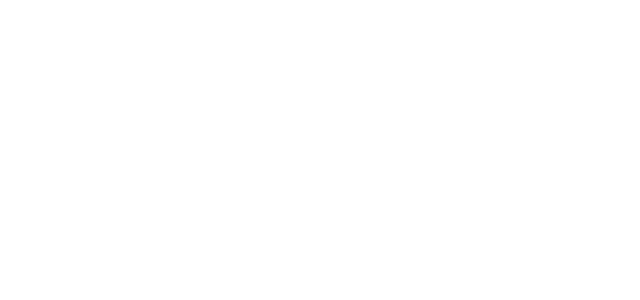
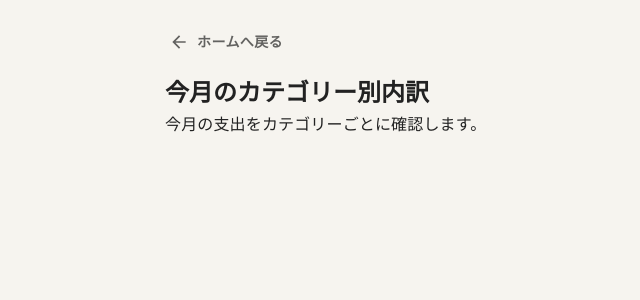
Before and after one commit to ryusei-yaku/kakeibo-app, a React (Vite) app: page /categories/monthly in a window 1280 px wide. Before the commit this address had no page. Shown: the top 300 px of the page, without its empty margins (199-839 px from the left). Built offline with nearby package versions, Linux system fonts and the light colour scheme.

Commit message:
今月のカテゴリー別内訳ページの土台を作成

```diff
--- a/src/App.tsx
+++ b/src/App.tsx
@@ -1,5 +1,6 @@
 import { useState } from "react";
 import { BrowserRouter, Route, Routes } from "react-router-dom";
+import MonthlyCategorySummaryPage from "./features/categories/MonthlyCategorySummaryPage";
 import ExpenseFormPage from "./features/expenses/ExpenseFormPage";
 import HomePage from "./features/home/HomePage";
 import type { Expense } from "./types/expense";
@@ -17,7 +18,12 @@ function App() {
         <Route path="/" element={<HomePage expenses={expenses} />} />
         <Route
           path="/expenses/new"
-          element={<ExpenseFormPage expenses={expenses} onAddExpense={addExpense} />} />
+          element={<ExpenseFormPage expenses={expenses} onAddExpense={addExpense} />}
+        />
+        <Route
+          path="/categories/monthly"
+          element={<MonthlyCategorySummaryPage />}
+        />
       </Routes>
     </BrowserRouter>
   );
--- /dev/null
+++ b/src/features/categories/MonthlyCategorySummaryPage.tsx
@@ -0,0 +1,49 @@
+import ArrowBackIcon from "@mui/icons-material/ArrowBack";
+import {
+    Box,
+    Button,
+    Container,
+    Stack,
+    Typography,
+} from "@mui/material";
+import { useNavigate } from "react-router-dom";
+
+function MonthlyCategorySummaryPage() {
+    const navigate = useNavigate();
+
+    return (
+        <Box sx={{ minHeight: "100vh", backgroundColor: "#f6f4ef", py: 3 }}>
+            <Container maxWidth="sm">
+                <Stack spacing={2}>
+                    <Button
+                        onClick={() => navigate("/")}
+                        startIcon={<ArrowBackIcon />}
+                        sx={{
+                            alignSelf: "flex-start",
+                            color: "text.secondary",
+                            fontWeight: "bold",
+                        }}
+                    >
+                        ホームへ戻る
+                    </Button>
+
+                    <Box>
+                        <Typography
+                            variant="h5"
+                            component="h1"
+                            sx={{ fontWeight: "bold" }}
+                        >
+                            今月のカテゴリー別内訳
+                        </Typography>
+
+                        <Typography color="text.secondary" sx={{ mt: 0.5 }}>
+                            今月の支出をカテゴリーごとに確認します。
+                        </Typography>
+                    </Box>
+                </Stack>
+            </Container>
+        </Box>
+    );
+}
+
+export default MonthlyCategorySummaryPage;
--- a/src/features/home/HomePage.tsx
+++ b/src/features/home/HomePage.tsx
@@ -18,13 +18,6 @@ type HomePageProps = {
     expenses: Expense[];
 }
 
-const monthlyCategorySummaries = [
-    { id: "food", name: "食費", amount: 18400 },
-    { id: "daily", name: "日用品", amount: 7200 },
-    { id: "transportation", name: "交通費", amount: 5600 },
-    { id: "medical", name: "医療費", amount: 3000 },
-];
-
 function formatYen(amount: number) {
     return `${amount.toLocaleString()}円`;
 }
@@ -38,17 +31,13 @@ function HomePage({ expenses }: HomePageProps) {
 
     const todayTotal = expenses
         //今日の支出だけを取り出す
-        .filter((expense) => expense.date == today)
+        .filter((expense) => expense.date === today)
         //取り出した支出の金額を合計する
         .reduce((sum, expense) => sum + expense.amount, 0);
 
     const monthTotal = expenses
         .filter((expense) => expense.date.startsWith(currentMonth))
         .reduce((sum, expense) => sum + expense.amount, 0);
-
-    function handleCategoryClick(categoryName: string, amount: number) {
-        alert(`${categoryName}：${formatYen(amount)}の詳細を開きます`);
-    }
 
     return (
         <Box sx={{ minHeight: "100vh", backgroundColor: "#f6f4ef", py: 3 }}>
@@ -64,11 +53,6 @@ function HomePage({ expenses }: HomePageProps) {
                         </Typography>
 
                     </Box>
-
-                    {/* 一時的に表示 */}
-                    <Typography color="text.secondary">
-                        登録件数：{expenses.length}件
-                    </Typography>
 
                     <Card sx={{ borderRadius: 4 }}>
                         <CardContent>
@@ -116,7 +100,7 @@ function HomePage({ expenses }: HomePageProps) {
                             size="large"
                             fullWidth
                             startIcon={<CalendarMonthIcon />}
-                            onClick={() => navigate("/calender")}
+                            onClick={() => navigate("/calendar")}
                             sx={{
                                 py: 1.5,
                                 borderRadius: 3,
```
